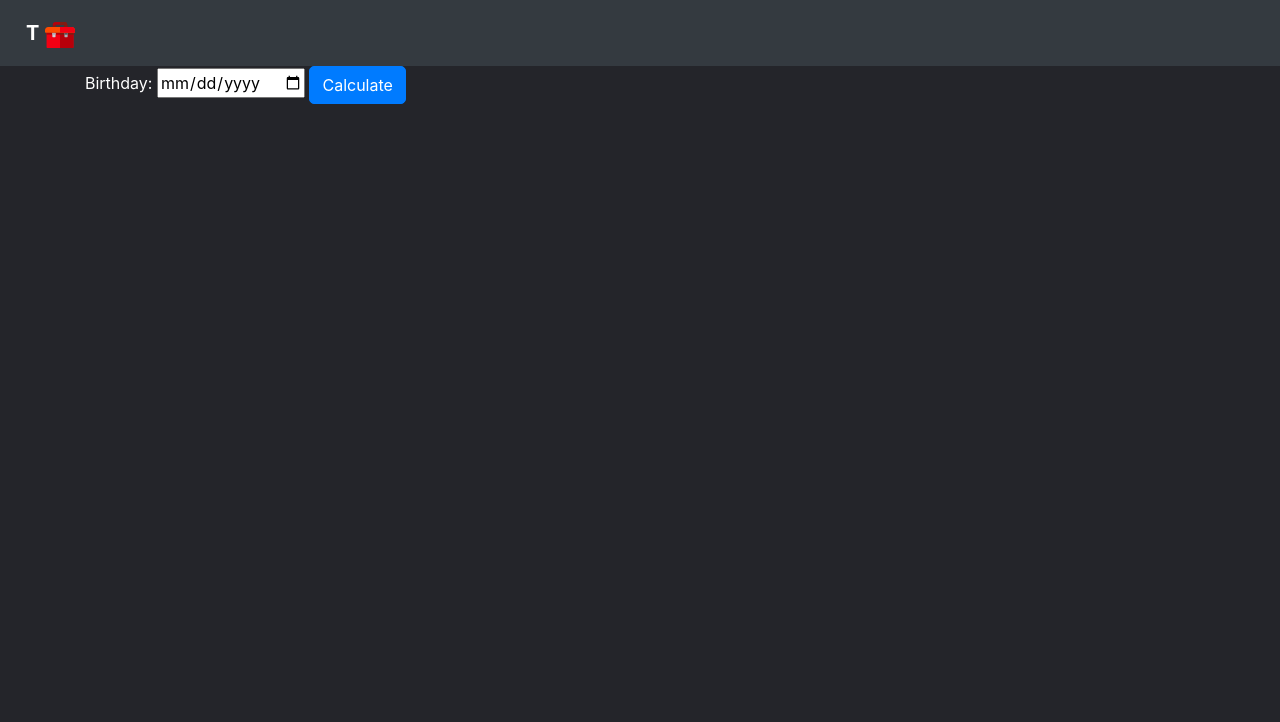
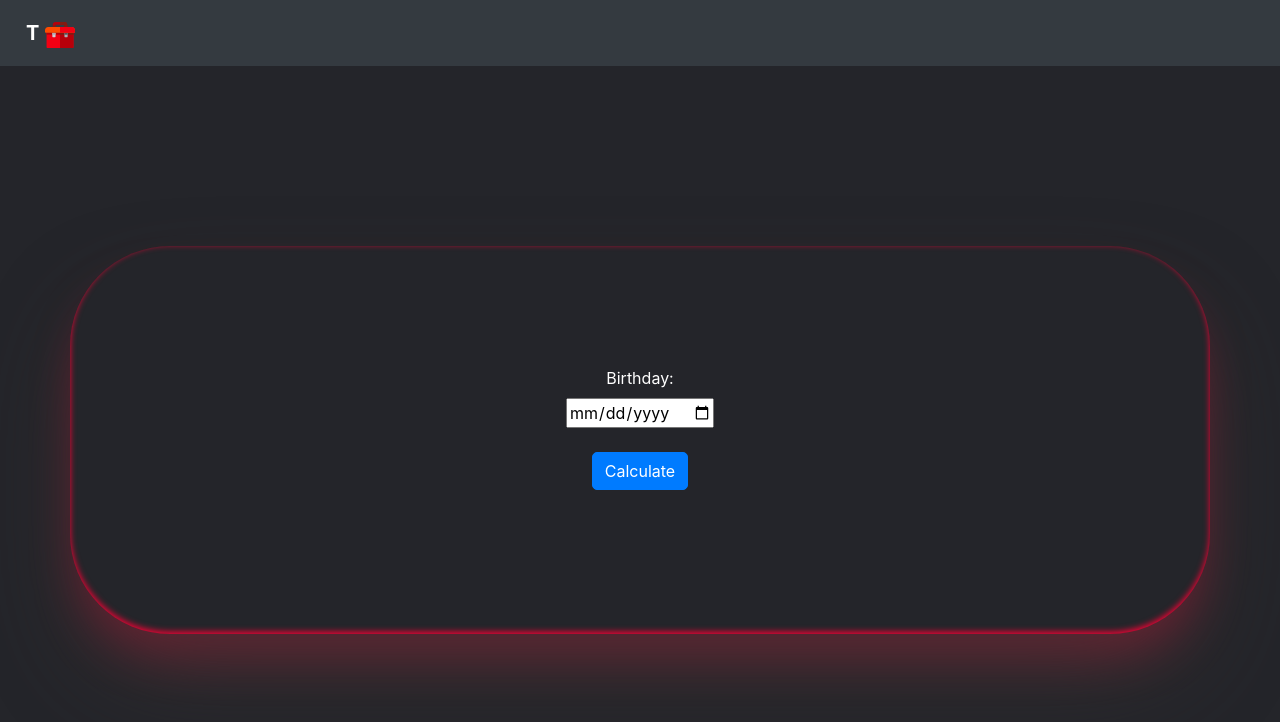
Before and after one commit to sabihdordab/simple-toolbox, a Django app: page /age_calculator/ in a window 1280 px wide. Shown: the top 722 px of the page. Run offline with Django 4.2, Linux system fonts and the light colour scheme; some libraries are stand-ins or nearby versions.

Commit message:
add some styles for age_calculator index page

```diff
--- a/age_calculator/static/age_calculator/styles.css
+++ b/age_calculator/static/age_calculator/styles.css
@@ -0,0 +1,11 @@
+.container {
+	display: flex;
+	flex-direction: column;
+	justify-content: center;
+	align-items: center;
+	align-content: center;
+    border-radius: 100px;
+    margin-top: 180px;
+    padding: 120px;
+    box-shadow: #3a3032 0px 50px 100px -20px, #fe0036 0px 30px 60px -30px, #fe0036 0px -2px 6px 0px inset;
+}
--- a/age_calculator/templates/age_calculator/index.html
+++ b/age_calculator/templates/age_calculator/index.html
@@ -16,7 +16,9 @@
     <div class="container">
         <label for="birthday">Birthday:</label>
         <input type="date" id="birthday">
+        <br>
         <a onclick="ageCalculator()" class="btn btn-primary" id="calculate">Calculate</a>
+        <br>
         <div class="alert alert-light" role="alert" id="message">
         </div>
     </div>
```
